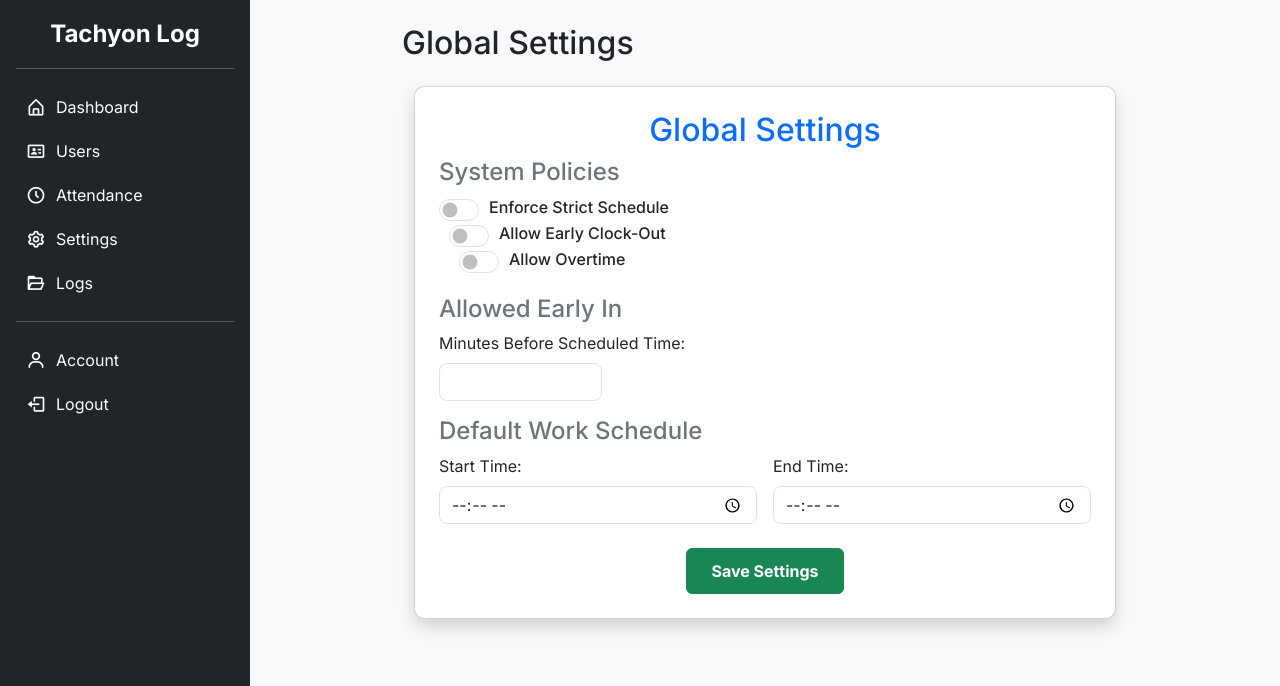
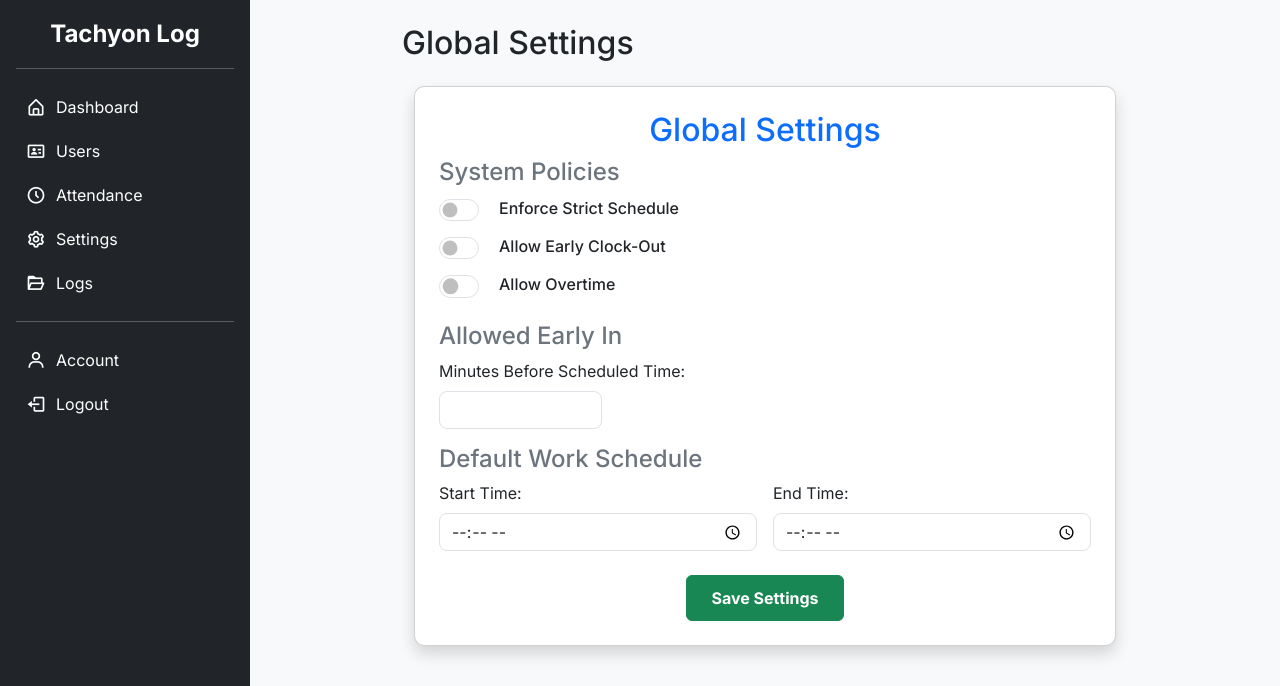
Before and after one commit to earlhsjks/tachyon-log, a Flask app: template templates/admin/global_settings.html in a window 1280 px wide. Shown: the top 686 px of the page. Run offline with Flask 3, Linux system fonts and the light colour scheme; the template is opened without the code that fills it, so the values that code supplies are empty; some libraries are stand-ins or nearby versions.

Commit message:
global settings css

```diff
--- a/static/css/global_settings.css
+++ b/static/css/global_settings.css
@@ -11,7 +11,18 @@ body {
     border-radius: 10px;
 }
 
-/* Toggle Switch Styling */
+.form-switch {
+    display: flex;
+    align-items: center;
+    gap: 10px;
+    margin-bottom: 0.75rem;
+}
+
+.form-switch .form-check-label {
+    margin-bottom: 0;
+    line-height: 1.4rem;
+}
+
 .form-switch .form-check-input {
     width: 2.5rem;
     height: 1.4rem;
@@ -24,12 +35,10 @@ body {
     cursor: pointer;
 }
 
-/* Input Fields */
 .form-control {
     border-radius: 8px;
 }
 
-/* Buttons */
 .btn-success {
     font-weight: bold;
     padding: 10px;
--- a/templates/admin/global_settings.html
+++ b/templates/admin/global_settings.html
@@ -18,7 +18,6 @@
             <h2 class="text-center text-primary">Global Settings</h2>
 
             <form method="POST" action="{{ url_for('admin.settings') }}" class="settings-form">
-                <!-- ✅ Toggle Switch Settings -->
                 <div class="mb-4">
                     <h4 class="text-secondary">System Policies</h4>
                     <div class="form-check form-switch">
@@ -40,7 +39,6 @@
                     </div>
                 </div>
 
-                <!-- ✅ Allowed Early In (Minutes) -->
                 <h4 class="text-secondary">Allowed Early In</h4>
                 <div class="mb-3">
                     <label class="form-label">Minutes Before Scheduled Time:</label>
@@ -48,7 +46,6 @@
                         value="{{ settings.allowed_early_in if settings.allowed_early_in is not none else 0 }}">
                 </div>
 
-                <!-- ✅ Default Work Schedule -->
                 <h4 class="text-secondary">Default Work Schedule</h4>
                 <div class="row g-3">
                     <div class="col-md-6">
```
